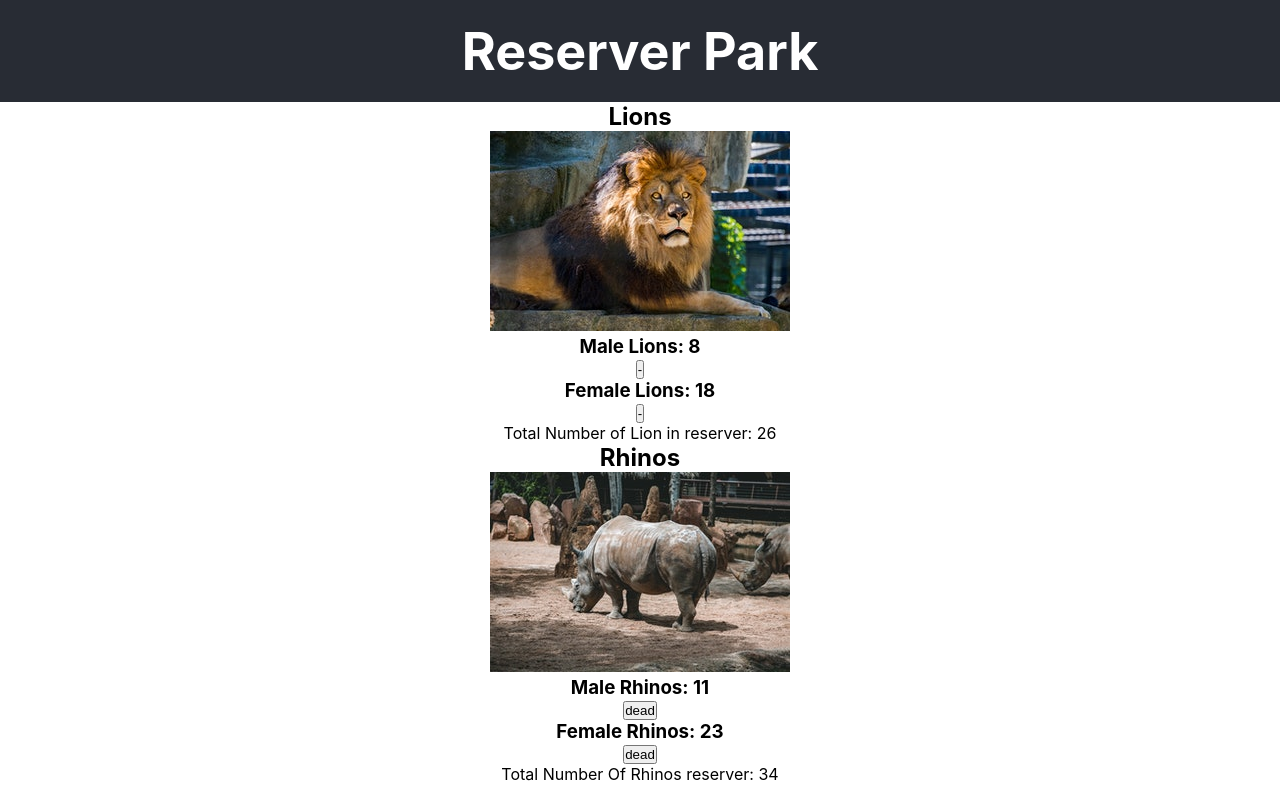
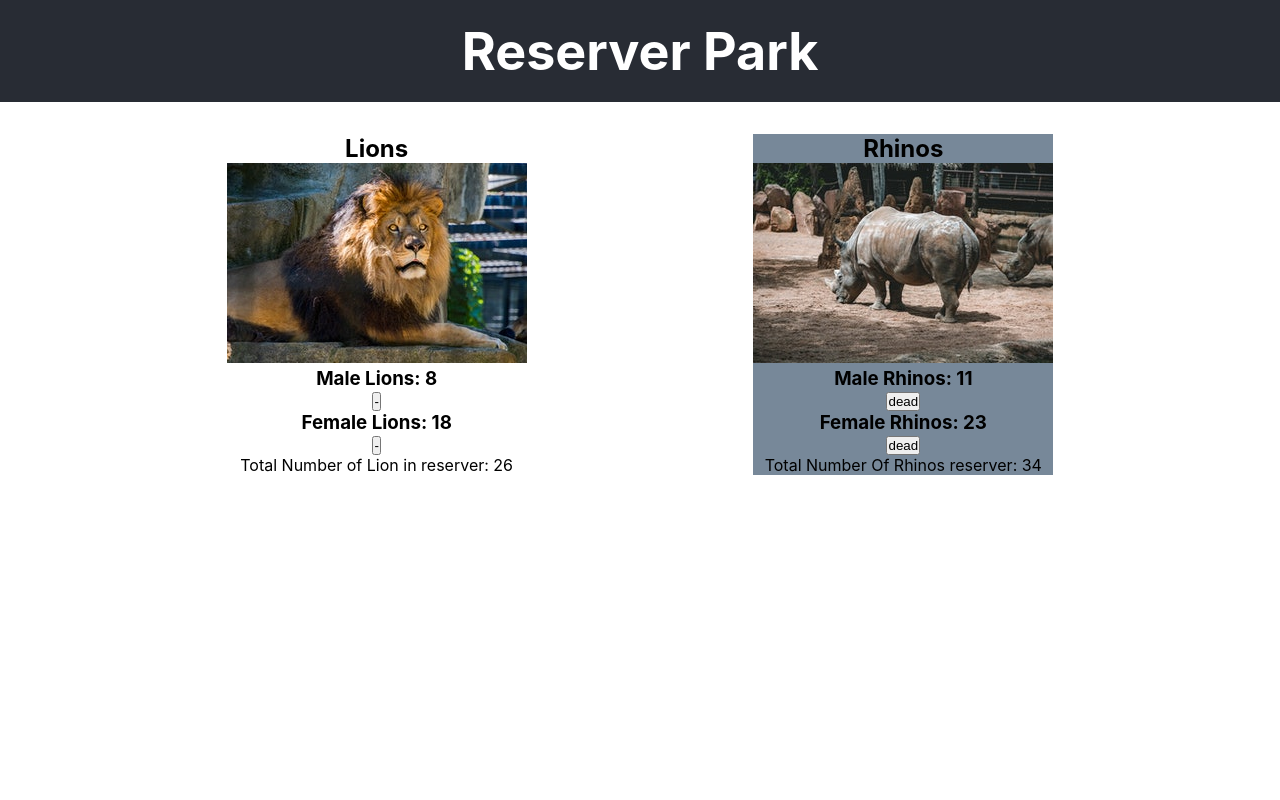
Before and after one commit to skosana721/Moral-Activities, a React (Create React App) app in the folder reserve-park/: page / in a window 1280 px wide. Built offline with nearby package versions, Linux system fonts and the light colour scheme.

Commit message:
added style to className of container and added background color for className of rhino-section

```diff
--- a/reserve-park/src/App.css
+++ b/reserve-park/src/App.css
@@ -16,4 +16,12 @@
   justify-content: center;
   font-size: calc(10px + 2vmin);
   color: white;
+  margin-bottom: 2rem;
 }
+.container {
+  display: flex;
+  justify-content: space-evenly;
+}
+.rhino-section {
+  background-color: lightslategrey;
+}
```
